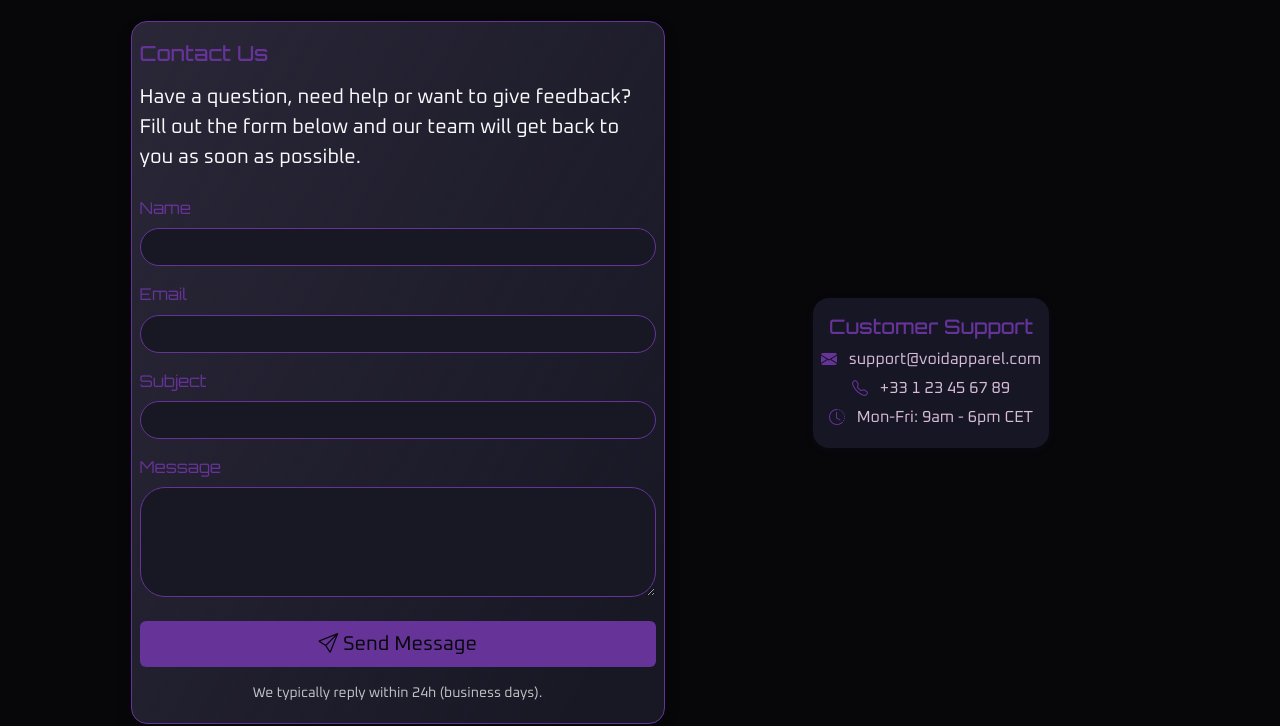
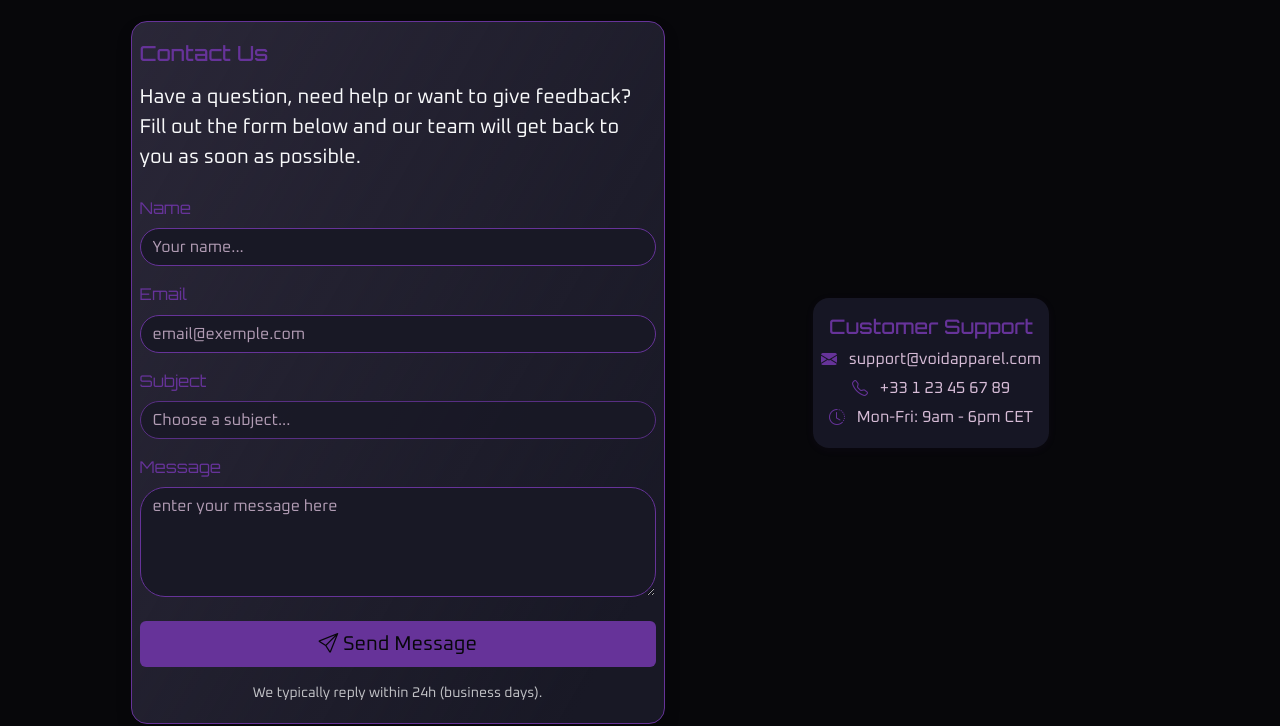
Before and after one commit to Niixie/VoidApparel, a website: page contactUs.html in a window 1280 px wide. Shown: the part 75-801 px from the top of the page. Drawn offline with nearby package versions, Linux system fonts and the light colour scheme.

Commit message:
fix contactUs

```diff
--- a/assets/scss/partials/_contactUs.scss
+++ b/assets/scss/partials/_contactUs.scss
@@ -23,7 +23,7 @@
       color: $color-highlight;
       font-size: 1.01rem;
     }
-    .form-control {
+    .form-control{
       border-radius: 25px;
       border: 1.5px solid $color-highlight;
       color: $color-text;
@@ -36,7 +36,27 @@
         box-shadow: 0 0 0 2px rgba($color-highlight, 0.2);
       }
     }
+      .form-select{
+      border-radius: 25px;
+      border: 1.5px solid $color-highlight;
+      color: $color-text;
+      background: #181825;
+      min-width: 0;
+      font-family: $font-text;
+      font-size: 1rem;
+      opacity: 0.8;
+      &:focus {
+        border-color: lighten($color-highlight, 10%);
+        box-shadow: 0 0 0 2px rgba($color-highlight, 0.2);
+      }
+    }
   }
+.contact-form input::placeholder,
+.contact-form textarea::placeholder {
+  color: $color-text;
+  font-family: $font-text;
+  opacity: 0.8;
+}
 }
 
 .text-highlight {
--- a/contactUs.html
+++ b/contactUs.html
@@ -113,6 +113,7 @@
                     type="text"
                     id="contact-name"
                     class="form-control"
+                    placeholder="Your name..."
                     required
                   />
                 </div>
@@ -122,20 +123,22 @@
                     type="email"
                     id="contact-email"
                     class="form-control"
+                    placeholder="email@exemple.com"
                     required
                   />
                 </div>
-                <div class="mb-3">
-                  <label for="contact-subject" class="form-label"
-                    >Subject</label
-                  >
-                  <input
-                    type="text"
-                    id="contact-subject"
-                    class="form-control"
-                    required
-                  />
-                </div>
+              <div class="mb-3">
+                <label for="contact-subject" class="form-label">Subject</label>
+                <select id="contact-subject" class="form-select" required>
+                  <option value="">Choose a subject...</option>
+                  <option>Order Inquiry</option>
+                  <option>Shipping & Delivery</option>
+                  <option>Returns & Exchanges</option>
+                  <option>Product Information</option>
+                  <option>Feedback / Suggestions</option>
+                  <option>Other</option>
+                </select>
+              </div>
                 <div class="mb-3">
                   <label for="contact-message" class="form-label"
                     >Message</label
@@ -144,6 +147,7 @@
                     id="contact-message"
                     class="form-control"
                     rows="4"
+                    placeholder="enter your message here"
                     required
                   ></textarea>
                 </div>
```
Also changed, not shown: README.md, assets/css/style.min.css, 1 other file.
